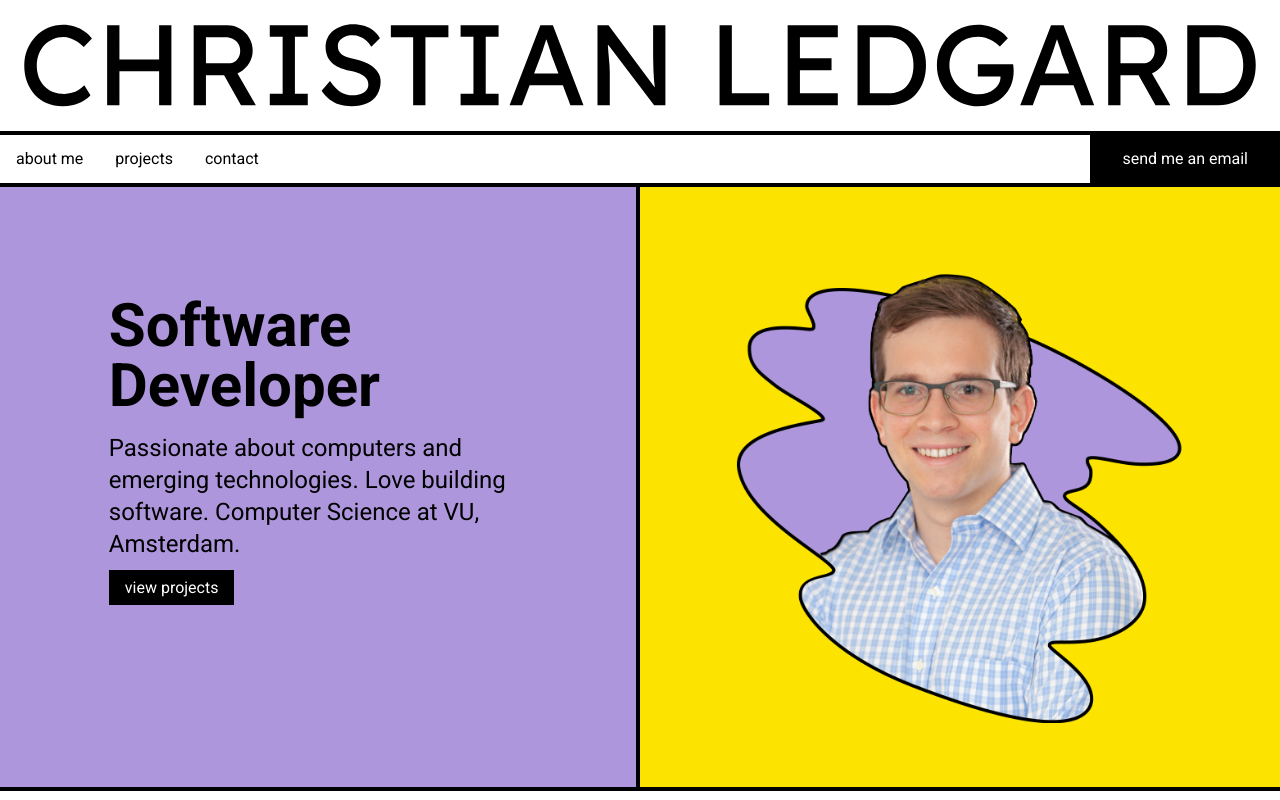
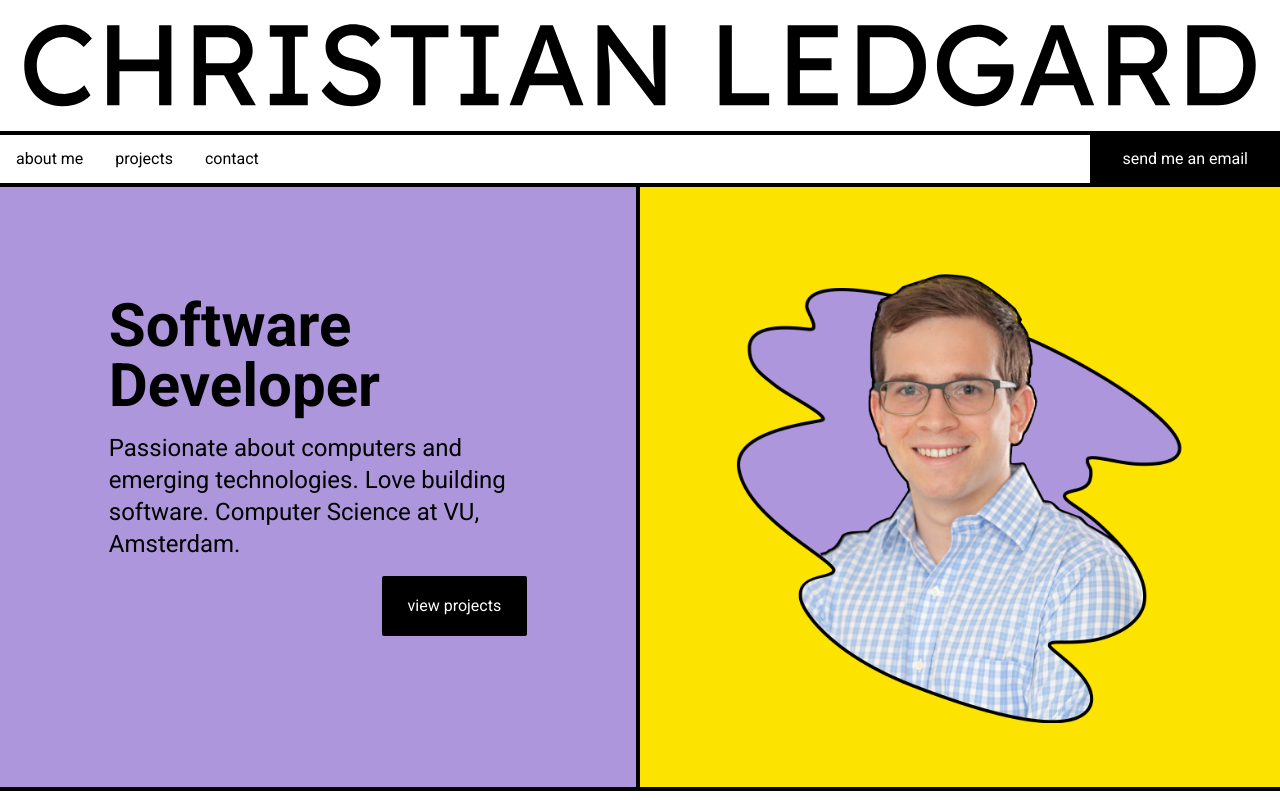
Before and after one commit to christianledgard/portfolio, a Next.js app: page / in a window 1280 px wide. Shown: the top 800 px of the page. Built offline with nearby package versions, Linux system fonts and the light colour scheme.

Commit message:
button effect

```diff
--- a/app/layout.tsx
+++ b/app/layout.tsx
@@ -1,7 +1,6 @@
 import "./globals.css";
 import title from "../assets/images/title.svg";
 import Image from "next/image";
-import Link from "next/link";
 import { Roboto } from "@next/font/google";
 
 const roboto = Roboto({
@@ -16,7 +15,7 @@ export default function RootLayout({
   children: React.ReactNode;
 }) {
   return (
-    <html lang="en">
+    <html lang="en" className="scroll-smooth">
       <head />
       <body className={roboto.className}>
         <nav>
@@ -31,21 +30,22 @@ export default function RootLayout({
           <div className="w-full border-2 border-black" />
           <div className="flex justify-between h-12">
             <div className="flex items-center">
-              <Link href="#about-me" className="px-4" scroll>
+              <a href="#about-me" className="px-4">
                 about me
-              </Link>
-              <Link href="#projects" className="px-4">
+              </a>
+              <a href="#projects" className="px-4">
                 projects
-              </Link>
-              <Link href="#contact" className="px-4">
+              </a>
+              <a href="#contact" className="px-4">
                 contact
-              </Link>
+              </a>
             </div>
-            <div>
-              <button className="inline-block w-auto px-8 h-full bg-black text-white">
-                send me an email
-              </button>
-            </div>
+            <a
+              className="inline-block w-auto px-8 h-full bg-black text-white content-end"
+              href="mailto:christianledgard@gmail.com"
+            >
+              <span className="flex items-center h-full">send me an email</span>
+            </a>
           </div>
           <div className="w-full border-2 border-black" />
         </nav>
--- a/app/page.tsx
+++ b/app/page.tsx
@@ -45,12 +45,14 @@ export default function Home() {
                 Passionate about computers and emerging technologies. Love
                 building software. Computer Science at VU, Amsterdam.
               </p>
-              <Link
-                href={"/#projects"}
-                className="bg-black text-white py-2 px-4"
-              >
-                view projects
-              </Link>
+              <div className="flex">
+                <a
+                  href="#projects"
+                  className="ml-auto bg-black text-white py-4 px-6 rounded-sm border-black border-2 transition ease-in-out delay-100 hover:-translate-x-3 hover:-translate-y-3 hover:bg-pink  hover:text-black"
+                >
+                  view projects
+                </a>
+              </div>
             </div>
           </div>
           <div className="bg-yellow">
@@ -62,8 +64,8 @@ export default function Home() {
           </div>
         </div>
       </section>
-      <section id="about-me">
-        <div className="w-full border-2 border-black" />
+      <section>
+        <div id="about-me" className="w-full border-2 border-black" />
         <div className="flex flex-col items-center py-20 space-y-2">
           <h1 className="text-2xl">About Me</h1>
           <h2 className="font-bold text-center text-5xl md:text-6xl p-4">
--- a/tailwind.config.js
+++ b/tailwind.config.js
@@ -26,6 +26,7 @@ module.exports = {
       yellow: "#FCE300",
       purple: "#AD96DC",
       pink: "#F52789",
+      green: "#93C90F",
     },
   },
   plugins: [],
```
